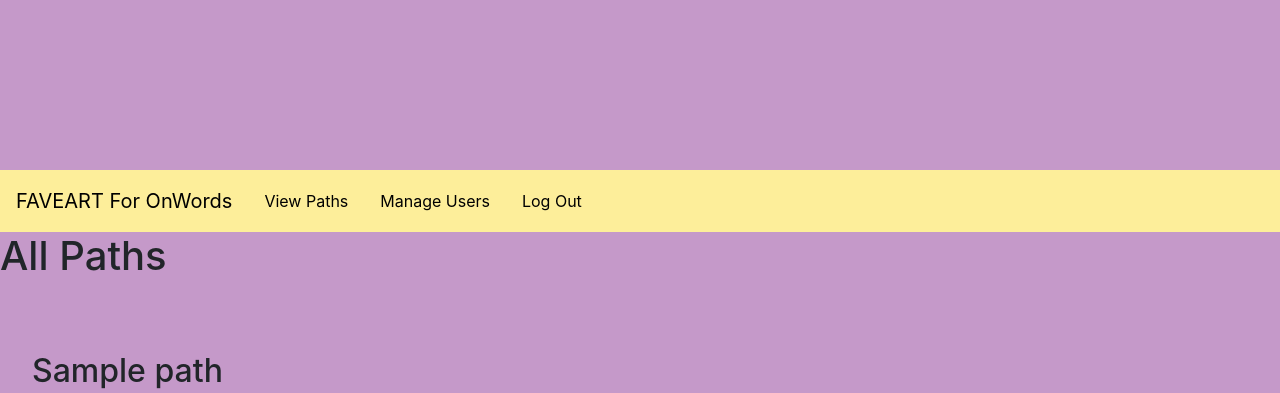
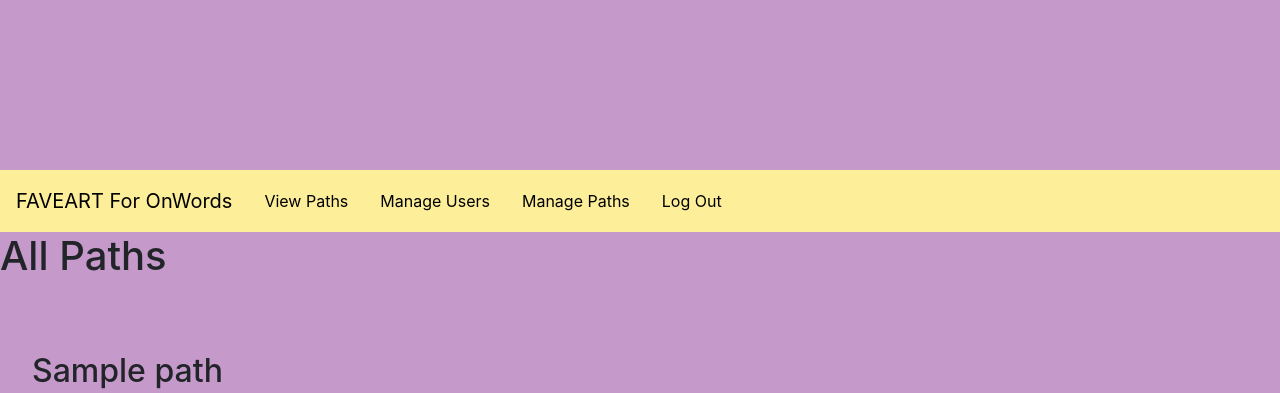
Before and after one commit to FablihaHossain/FAVEART-For-OnWords, a Flask app: page /homepage in a window 1280 px wide. Shown: the top 393 px of the page. Run offline with Flask 2, Linux system fonts and the light colour scheme; the visitor is signed in with stand-in values (Sample User, id 1); tables that the repository leaves empty hold one stand-in row (values such as "Sample post"); some libraries are stand-ins or nearby versions.

Commit message:
S20SS2FAVE-23 added new route in the nav bar for managePaths page

```diff
--- a/application/templates/layout.html
+++ b/application/templates/layout.html
@@ -44,11 +44,18 @@
 				</li>
 				{% endif %}
 
-				<!-- Button for Admin Only-->
+				<!-- Buttons for Admin Only-->
 				{% set admin = "admin" %}
 				{% if session['role'] == admin %}
 				<li class = "nav-item">
 					<a class = "nav-link nav-words navbar-text" href="{{url_for('manageUsers')}}"> Manage Users </a>
+				</li>
+				{% endif %}
+
+				{% if session['role'] == admin %}
+				<li class = "nav-item">
+					<a class = "nav-link nav-words navbar-text"
+					href="{{url_for('managePaths')}}"> Manage Paths </a>
 				</li>
 				{% endif %}
 
```
